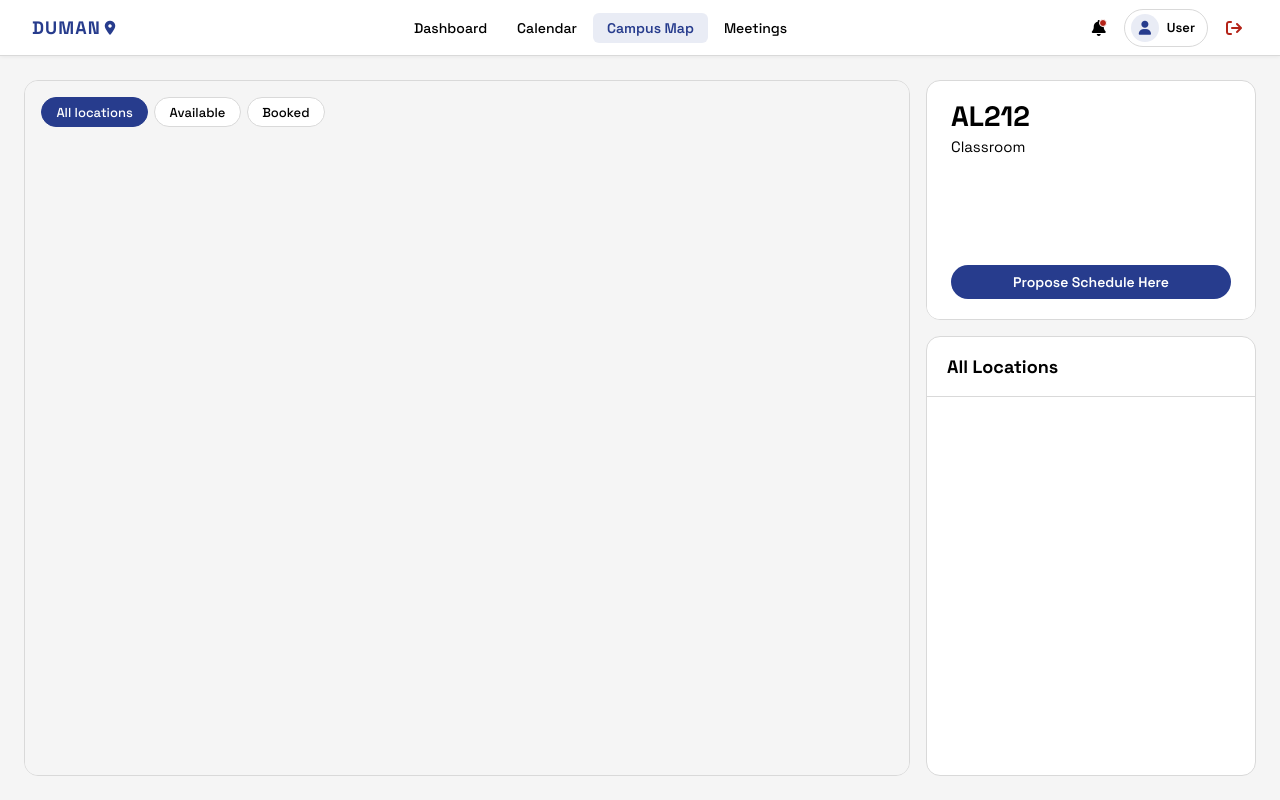
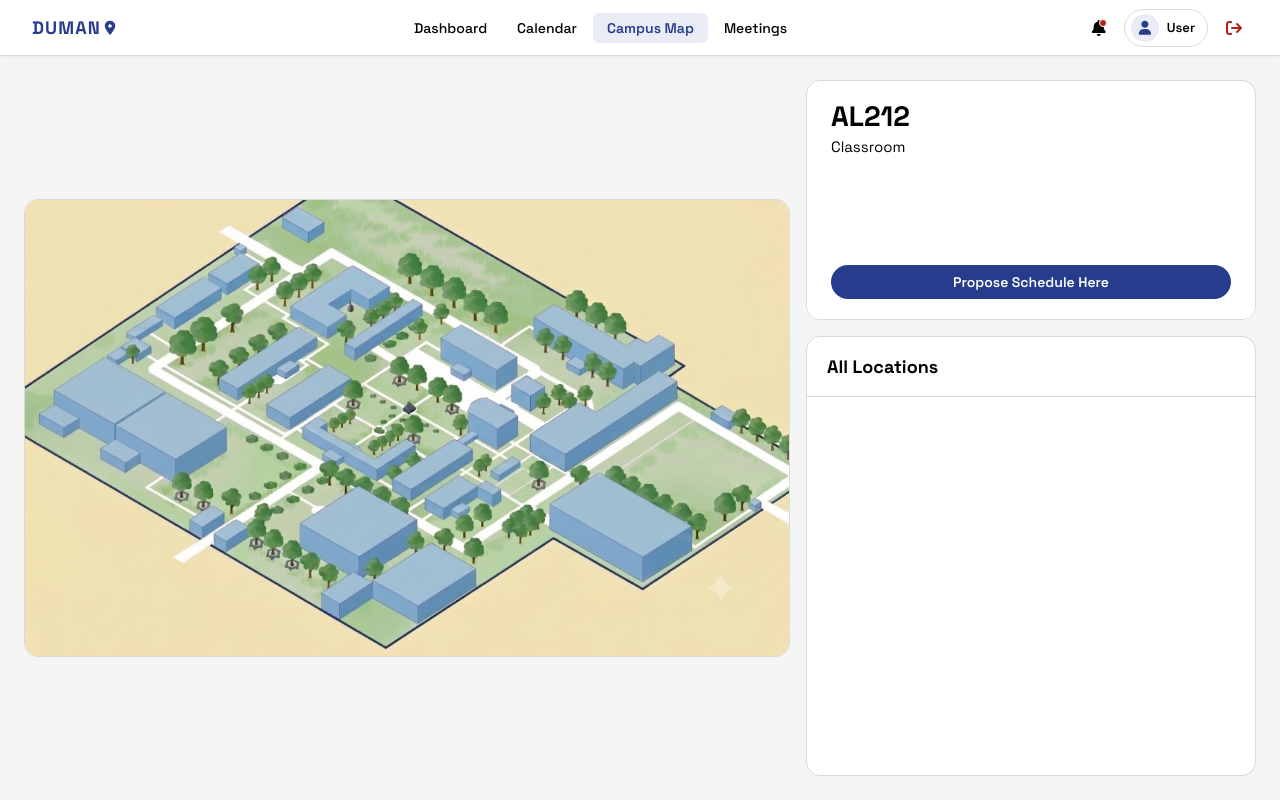
Before and after one commit to MigzVillareal/DUMAN, a React (Vite) app in the folder frontend/: page /campus-map in a window 1280 px wide. Built offline with nearby package versions, Linux system fonts and the light colour scheme.

Commit message:
Added campus image

```diff
--- a/frontend/src/css/components_styles/layout.css
+++ b/frontend/src/css/components_styles/layout.css
@@ -20,6 +20,10 @@
 
 .app-body--no-sidebar .container {
   padding: 1.5rem;
+  display: flex;
+  flex-direction: column;
+  min-height: 0;
+  overflow: hidden;
 }
 
 .sidebar {
--- a/frontend/src/css/pages/CampusMap.css
+++ b/frontend/src/css/pages/CampusMap.css
@@ -8,9 +8,9 @@
   gap: 1.25rem;
   font-family: var(--font-ui);
   color: var(--color-text);
+  flex: 1;
   min-height: 0;
   width: 100%;
-  height: 100%;
 }
 
 .campus-map-btn {
@@ -46,15 +46,15 @@
 
 .campus-map-layout {
   display: grid;
-  grid-template-columns: minmax(0, 1fr) minmax(260px, 330px);
+  grid-template-columns: minmax(0, 1fr) minmax(390px, 450px);
   gap: 1rem;
   flex: 1;
   min-height: 0;
   align-items: stretch;
+  height: 100%;
 }
 
-/* ── Shared panel chrome ─────────────────────────────────────────── */
-.campus-map-view-container,
+/* ── Shared panel chrome (sidebar cards) ───────────────────────────── */
 .campus-map-selected-room-card,
 .campus-map-all-locations-card {
   background-color: var(--color-panel);
@@ -65,59 +65,32 @@
 
 /* ── Map view ─────────────────────────────────────────────────────── */
 .campus-map-view-container {
-  position: relative;
+  container-type: size;
   display: flex;
-  flex-direction: column;
-  height: 100%;
+  align-items: center;
+  justify-content: flex-start;
+  flex: 1;
   min-height: 0;
+  min-width: 0;
   overflow: hidden;
 }
 
-.campus-map-filter-group {
-  position: absolute;
-  top: 1rem;
-  left: 1rem;
-  z-index: 1;
-  display: flex;
-  gap: 0.375rem;
+.campus-map-canvas {
+  aspect-ratio: 1024 / 612;
+  width: min(100cqw, calc(100cqh * 1024 / 612));
+  height: min(100cqh, calc(100cqw * 612 / 1024));
+  position: relative;
+  overflow: hidden;
   flex-shrink: 0;
-  flex-wrap: wrap;
+  background-color: var(--color-panel);
+  border: 1px solid var(--color-border);
+  border-radius: 0.875rem;
 }
 
-.campus-map-filter-tab {
-  padding: 0.35rem 0.9rem;
-  border-radius: 999px;
-  border: 1px solid var(--color-border);
-  background-color: var(--color-panel);
-  font-family: var(--font-ui);
-  font-size: 0.8125rem;
-  font-weight: var(--weight-medium);
-  color: var(--color-text);
-  cursor: pointer;
-  transition: background-color 0.15s ease, border-color 0.15s ease,
-    color 0.15s ease;
-}
-
-.campus-map-filter-tab:hover:not(.campus-map-filter-tab--active) {
-  background-color: var(--color-hover-surface);
-}
-
-.campus-map-filter-tab--active {
-  background-color: var(--color-primary);
-  border-color: var(--color-primary);
-  color: var(--color-white);
-}
-
-.campus-map-filter-tab--active:hover {
-  background-color: #1e2f6e;
-  border-color: #1e2f6e;
-  color: var(--color-white);
-}
-
-.campus-map-canvas {
-  flex: 1;
-  min-height: 100%;
-  background-color: var(--color-inset);
+.campus-map-image {
+  display: block;
+  width: 100%;
+  height: 100%;
 }
 
 /* ── Sidebar ─────────────────────────────────────────────────────── */
@@ -207,7 +180,6 @@
   }
 
   .campus-map-view-container {
-    min-height: 420px;
-    height: auto;
+    min-height: 360px;
   }
 }
--- a/frontend/src/pages/CampusMap.jsx
+++ b/frontend/src/pages/CampusMap.jsx
@@ -1,12 +1,4 @@
-import "../css/pages/Login.css";
 import "../css/pages/CampusMap.css";
-
-const MAP_AVAILABILITY_FILTERS = [
-  { filterKey: "all", label: "All locations" },
-  { filterKey: "available", label: "Available" },
-  { filterKey: "booked", label: "Booked" },
-];
-
 const SELECTED_ROOM_PLACEHOLDER = {
   roomCode: "AL212",
   roomType: "Classroom",
@@ -20,26 +12,13 @@ function CampusMap() {
           className="campus-map-view-container"
           aria-label="Campus map"
         >
-          <nav
-            className="campus-map-filter-group"
-            aria-label="Location availability filters"
-          >
-            {MAP_AVAILABILITY_FILTERS.map((filterOption) => (
-              <button
-                key={filterOption.filterKey}
-                type="button"
-                className={`campus-map-filter-tab${
-                  filterOption.filterKey === "all"
-                    ? " campus-map-filter-tab--active"
-                    : ""
-                }`}
-              >
-                {filterOption.label}
-              </button>
-            ))}
-          </nav>
-
-          <div className="campus-map-canvas" />
+          <div className="campus-map-canvas">
+            <img
+              src="/adnu-campus-map.png"
+              alt="ADNU campus map"
+              className="campus-map-image"
+            />
+          </div>
         </section>
 
         <aside
```
Also changed, not shown: frontend/public/adnu-campus-map.png (added).
